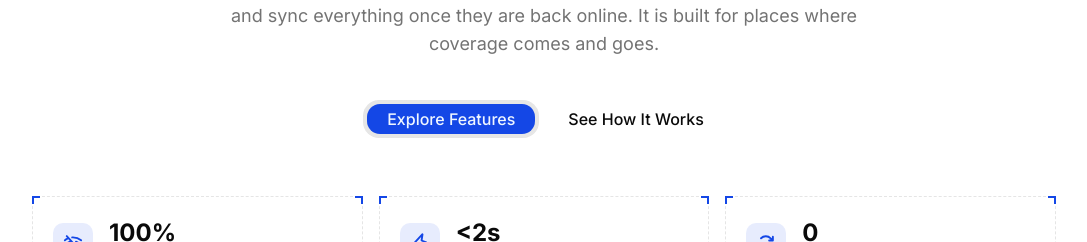
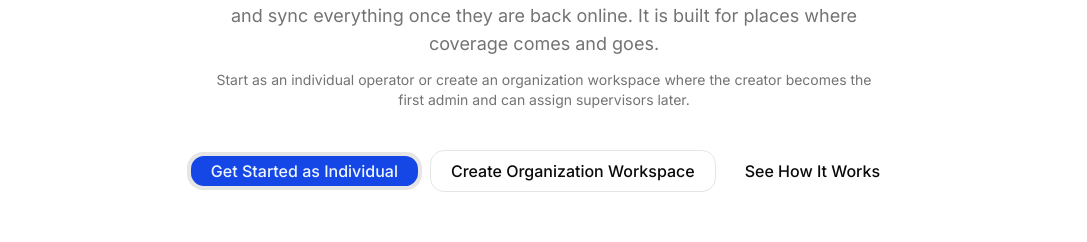
Before and after one commit to fieldmid/landing-page, a Next.js app: page / in a window 1280 px wide. Shown: the part 397-639 px from the top of the page, without its empty margins (96-1183 px from the left). Built offline with nearby package versions, Linux system fonts and the light colour scheme; no server answers.

Commit message:
feat: add individual and org buttons

```diff
--- a/components/hero-section.tsx
+++ b/components/hero-section.tsx
@@ -9,6 +9,8 @@ import { AnimatedGroup } from '@/components/ui/animated-group'
 import { HeroHeader } from './header'
 import TechnologyCloud from './technology-cloud'
 import { WifiSlashIcon, LightningIcon, ArrowsClockwiseIcon } from '@phosphor-icons/react'
+
+const CORE_URL = process.env.NEXT_PUBLIC_CORE_URL!
 
 const transitionVariants: { item: Variants } = {
     item: {
@@ -68,6 +70,9 @@ export default function HeroSection() {
                                 <p className="mt-6 mx-auto max-w-2xl text-pretty text-lg text-muted-foreground">
                                     <FieldMidText className="text-lg" /> helps crews record incidents by voice, get a quick on-device triage, and sync everything once they are back online. It is built for places where coverage comes and goes.
                                 </p>
+                                <p className="mt-3 mx-auto max-w-2xl text-pretty text-sm text-muted-foreground">
+                                    Start as an individual operator or create an organization workspace where the creator becomes the first admin and can assign supervisors later.
+                                </p>
 
                                 <AnimatedGroup
                                     variants={{
@@ -81,7 +86,7 @@ export default function HeroSection() {
                                         },
                                         ...transitionVariants,
                                     }}
-                                    className="mt-10 flex items-center justify-center gap-2">
+                                    className="mt-10 flex flex-wrap items-center justify-center gap-2">
                                     <div
                                         key={1}
                                         className="bg-foreground/10 rounded-[calc(var(--radius-xl)+0.125rem)] border border-dashed p-0.5">
@@ -89,13 +94,23 @@ export default function HeroSection() {
                                             asChild
                                             size="lg"
                                             className="rounded-xl px-5 text-base">
-                                            <Link href="#features">
-                                                <span className="text-nowrap">Explore Features</span>
+                                            <Link href={`${CORE_URL}/sign-up?mode=individual`}>
+                                                <span className="text-nowrap">Get Started as Individual</span>
                                             </Link>
                                         </Button>
                                     </div>
                                     <Button
                                         key={2}
+                                        asChild
+                                        size="lg"
+                                        variant="outline"
+                                        className="h-10.5 rounded-xl px-5 text-base">
+                                        <Link href={`${CORE_URL}/sign-up?mode=organization`}>
+                                            <span className="text-nowrap">Create Organization Workspace</span>
+                                        </Link>
+                                    </Button>
+                                    <Button
+                                        key={3}
                                         asChild
                                         size="lg"
                                         variant="ghost"
```
